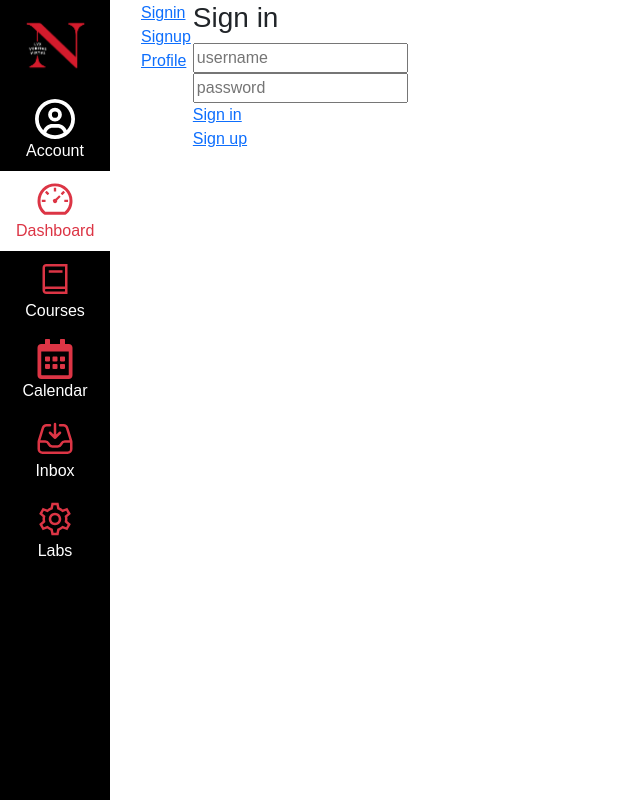
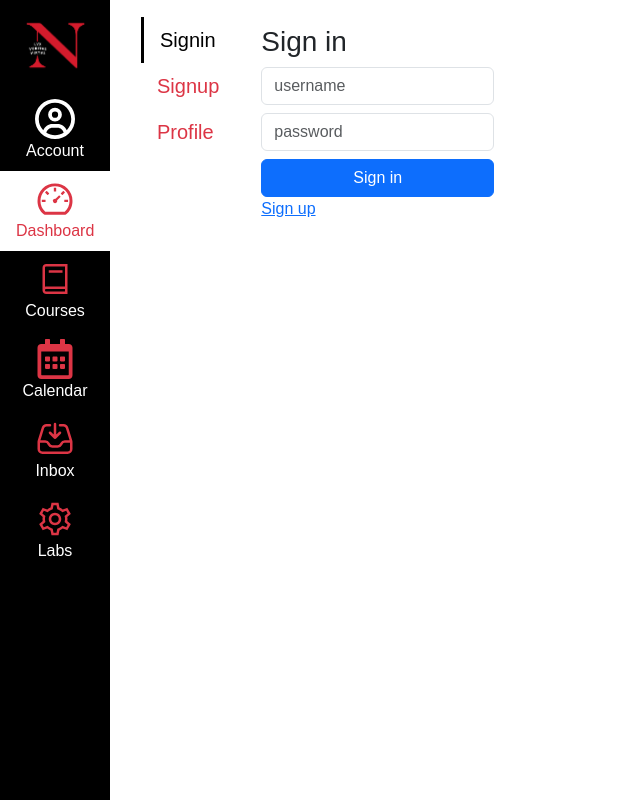
Before and after one commit to yashhbeladiya/kanbas-react-web-app, a React (Create React App) app: page /#/Kanbas/Account/Signin in a window 1280 px wide. Shown: the whole page, without its empty margins (0-640 px from the left). Built offline with nearby package versions, Linux system fonts and the light colour scheme.

Commit message:
Account screen styled

```diff
--- a/src/Kanbas/Account/Navigation.tsx
+++ b/src/Kanbas/Account/Navigation.tsx
@@ -1,9 +1,26 @@
 import { Link } from "react-router-dom";
 export default function AccountNavigation() {
   return (
-    <div id="wd-account-navigation">
-      <Link to={`/Kanbas/Account/Signin`}  > Signin  </Link> <br/>
-      <Link to={`/Kanbas/Account/Signup`}  > Signup  </Link> <br/>
-      <Link to={`/Kanbas/Account/Profile`} > Profile </Link> <br/>
+    <div id="wd-account-navigation" className="wd list-group fs-5 rounded-0 mt-3 ">
+      <Link
+        to={`/Kanbas/Account/Signin`}
+        className="list-group-item active border border-0"
+      >
+
+        Signin
+      </Link>
+      <Link
+        to={`/Kanbas/Account/Signup`}
+        className="list-group-item text-danger border border-0"
+      >
+        Signup
+      </Link>
+      <Link
+        to={`/Kanbas/Account/Profile`}
+        className="list-group-item text-danger border border-0"
+      >
+        Profile
+      </Link>
     </div>
-);}
+  );
+}
--- a/src/Kanbas/Account/Profile.tsx
+++ b/src/Kanbas/Account/Profile.tsx
@@ -1,23 +1,54 @@
 import { Link } from "react-router-dom";
 
 export default function Profile() {
-    return (
-        <div id="wd-profile-screen">
-            <h3>Profile</h3>
-            <input id="wd-username" value="alice" placeholder="username" /><br/>
-            <input id="wd-password" value="123" placeholder="password"
-                    type="password" /><br/>
-            <input id="wd-firstname" value="Alice" placeholder="First Name" /><br/>
-            <input id="wd-lastname" value="Wonderland" placeholder="Last Name" /><br/>
-            <input id="wd-dob" value="2000-01-01" type="date" /><br/>
-            <input id="wd-email" value="alice@wonderland" type="email" /><br/>
-            <select id="wd-role">
-                <option value="USER">User</option>
-                <option value="ADMIN">Admin</option>
-                <option value="FACULTY">Faculty</option>
-                <option value="STUDENT">Student</option>
-            </select><br/>
-            <Link to="/Kanbas/Account/Signin" >Sign out</Link>
-        </div>
-    );
+  return (
+    <div id="wd-profile-screen" className="mt-4 ms-4">
+      <h3>Profile</h3>
+      <input
+        id="wd-username"
+        value="alice"
+        placeholder="username"
+        className="form-control mb-2"
+      />
+      <input
+        id="wd-password"
+        value="123"
+        placeholder="password"
+        type="password"
+        className="form-control mb-2"
+      />
+
+      <input
+        id="wd-firstname"
+        value="Alice"
+        placeholder="First Name"
+        className="form-control mb-2"
+      />
+      <input
+        id="wd-lastname"
+        value="Wonderland"
+        placeholder="Last Name"
+        className="form-control mb-2"
+      />
+      <input
+        id="wd-dob"
+        value="mm/dd/yyyy"
+        type="date"
+        className="form-control mb-2"
+      />
+      <input
+        id="wd-email"
+        value="alice@wonderland"
+        type="email"
+        className="form-control mb-2"
+      />
+      <select id="wd-role" className="form-control mb-2">
+        <option value="USER" className="form-control">User</option>
+        <option value="ADMIN" className="form-control">Admin</option>
+        <option value="FACULTY" className="form-control">Faculty</option>
+        <option value="STUDENT" className="form-control">Student</option>
+      </select>
+      <Link to="/Kanbas/Account/Signin" className="btn btn-danger w-100">Sign out</Link>
+    </div>
+  );
 }
--- a/src/Kanbas/Account/Signin.tsx
+++ b/src/Kanbas/Account/Signin.tsx
@@ -1,12 +1,31 @@
 import { Link } from "react-router-dom";
 export default function Signin() {
   return (
-    <div id="wd-signin-screen">
+    <div id="wd-signin-screen" className="mt-4 ms-4">
       <h3>Sign in</h3>
-      <input id="wd-username" placeholder="username" /> <br />
-      <input id="wd-password" placeholder="password" type="password" /> <br />
-      <Link  id="wd-signin-btn"
-             to="/Kanbas/Dashboard" type="button"> Sign in </Link> <br />
-      <Link  id="wd-signup-link" to="/Kanbas/Account/Signup">Sign up</Link>
+      <input
+        id="wd-username"
+        placeholder="username"
+        className="form-control mb-2"
+      />
+      <input
+        id="wd-password"
+        placeholder="password"
+        type="password"
+        className="form-control mb-2"
+      />
+      <Link
+        id="wd-signin-btn"
+        to="/Kanbas/Dashboard"
+        type="button"
+        className="btn btn-primary w-100"
+      >
+        Sign in
+      </Link>
+      <br />
+      <Link id="wd-signup-link" to="/Kanbas/Account/Signup">
+        Sign up
+      </Link>
     </div>
-);}
+  );
+}
--- a/src/Kanbas/Account/Signup.tsx
+++ b/src/Kanbas/Account/Signup.tsx
@@ -2,12 +2,12 @@ import React from "react";
 import { Link } from "react-router-dom";
 export default function Signup() {
   return (
-    <div id="wd-signup-screen">
+    <div id="wd-signup-screen" className="mt-4 ms-4">
       <h3>Sign up</h3>
-      <input placeholder="username" /><br/>
-      <input placeholder="password" type="password" /><br/>
-      <input placeholder="verify password" type="password" /><br/>
-      <Link to="/Kanbas/Account/Profile" > Sign up </Link><br />
+      <input placeholder="username" className="form-control mb-2"/>
+      <input placeholder="password" type="password" className="form-control mb-2" />
+      <input placeholder="verify password" type="password" className="form-control mb-2"/>
+      <Link to="/Kanbas/Account/Profile" className="btn btn-primary w-100 mb-2" > Sign up </Link>
       <Link to="/Kanbas/Account/Signin" >Sign in</Link>
     </div>
 );}
```
